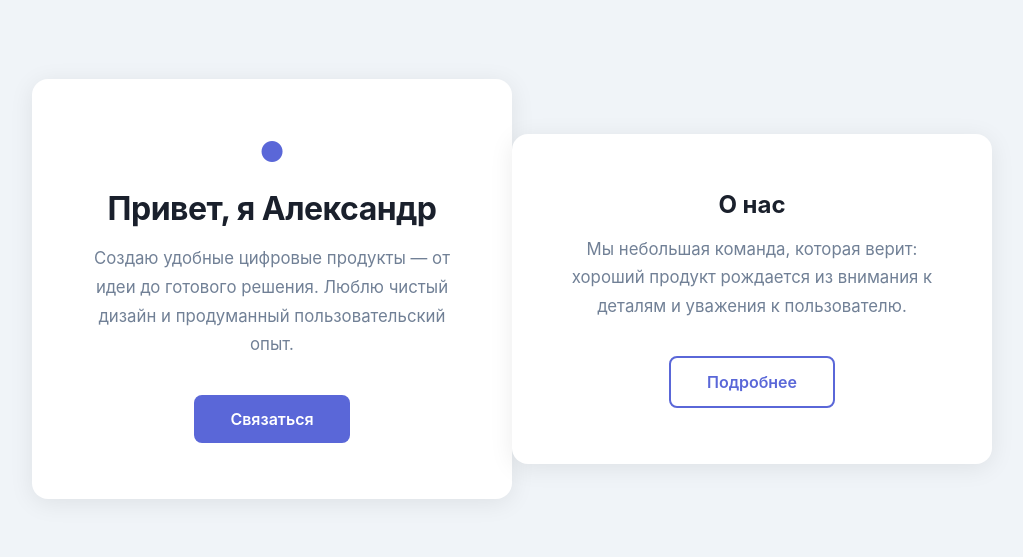
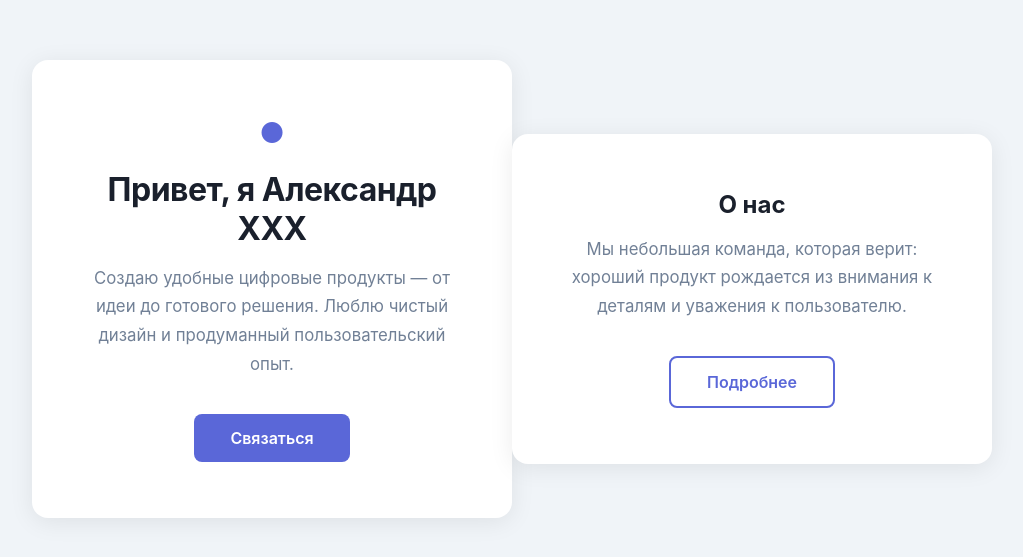
Before and after one commit to ammicc-cmyk/project_test, a website: page index.html in a window 1280 px wide. Shown: the part 111-668 px from the top of the page, without its empty margins (128-1151 px from the left). Drawn offline with Linux system fonts and the light colour scheme.

Commit message:
описание изменения

```diff
--- a/index.html
+++ b/index.html
@@ -10,7 +10,7 @@
   <div class="card">
     <header>
       <div class="logo">●</div>
-      <h1>Привет, я Александр</h1>
+      <h1>Привет, я Александр ХХХ</h1>
     </header>
 
     <p class="description">
```
Also changed, not shown: hello.test.js (added, +5 -0 lines), package.json (added, +20 -0 lines), README.md (added), 1 other file.
